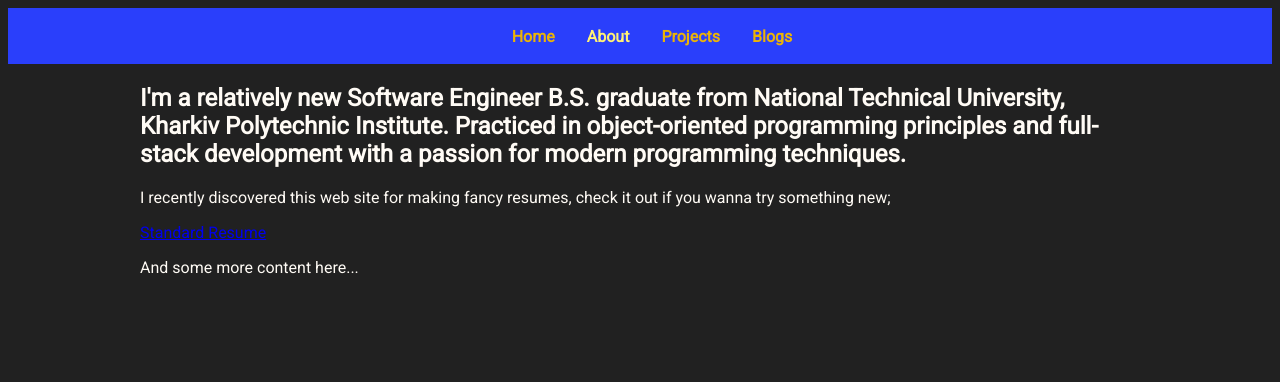
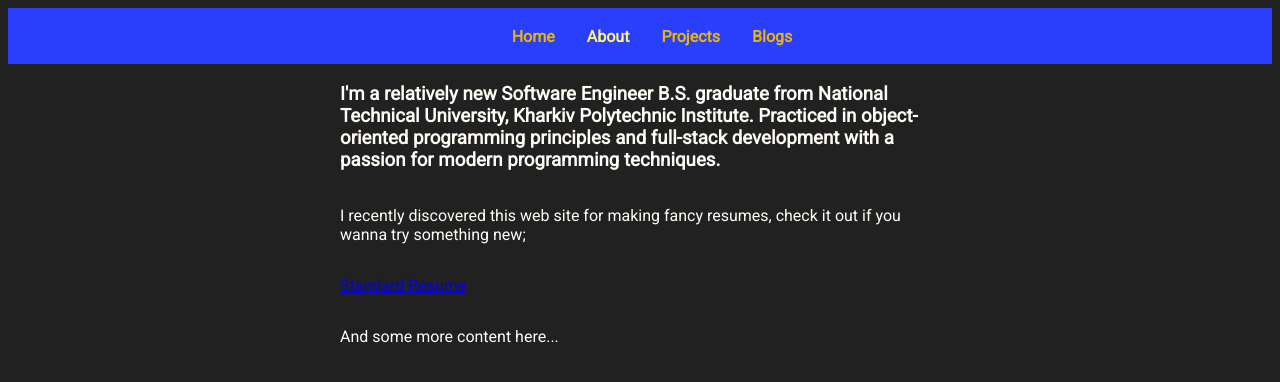
Before and after one commit to keremcozin/keremcozin.github.io, a React (Create React App) app: page /about in a window 1280 px wide. Shown: the top 382 px of the page. Built offline with nearby package versions, Linux system fonts and the light colour scheme.

Commit message:
Lots of updates

```diff
--- a/src/pages/About.js
+++ b/src/pages/About.js
@@ -10,8 +10,18 @@ const aboutContentTwo = "And some more content here...";
 const About = () => {
   return (
     <LayoutContainer>
-      <div style={{ textAlign: 'left', marginTop: '20px' }}>
-        <h2>{aboutHeader}</h2>
+       <div
+        style={{
+          display: 'flex',
+          flexDirection: 'column',
+          justifyContent: 'center',
+          alignItems: 'left',
+          margin: '0 auto',
+          padding: '0 20px',
+          maxWidth: '600px'
+        }}
+      >
+        <h3>{aboutHeader}</h3>
         <p>{aboutContentOne}</p>
         <p>
           <a href="https://www.standardresume.co" target="_blank" rel="noopener noreferrer">
```
